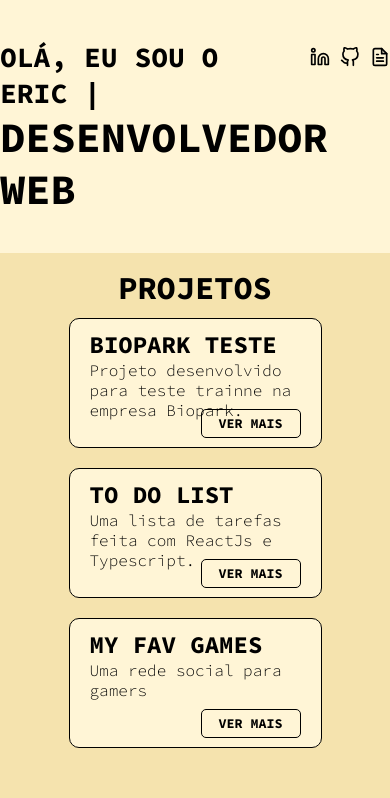
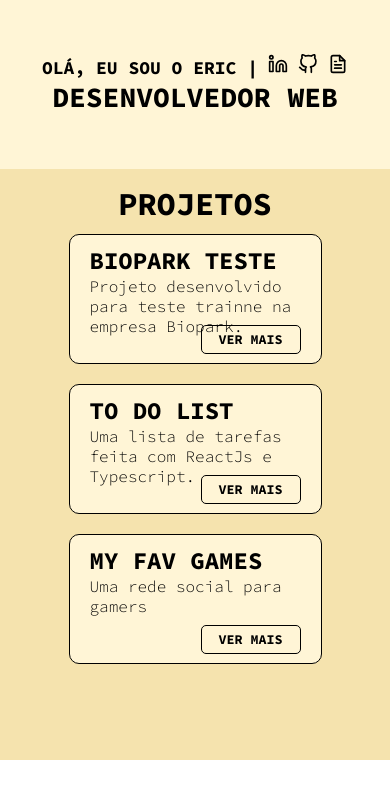
Before and after one commit to EricOliveiras/portfolio, a React (Vite) app: page / in a window 390 px wide. Shown: the top 798 px of the page. Built offline with nearby package versions, Linux system fonts and the light colour scheme.

Commit message:
style: modify banner style css

```diff
--- a/src/components/Banner/style.css
+++ b/src/components/Banner/style.css
@@ -4,7 +4,7 @@
 	flex-direction: column;
 	justify-content: center;
 	align-items: center;
-	height: 30vh;
+	height: 20vh;
 }
 
 .title {
@@ -36,3 +36,13 @@
 	cursor: pointer;
 	border-bottom: 3px solid black;
 }
+
+@media (max-width: 430px) {
+	.title {
+		font-size: 28px;
+	}
+
+	#subtitle {
+		font-size: 18px;
+	}
+}
```
